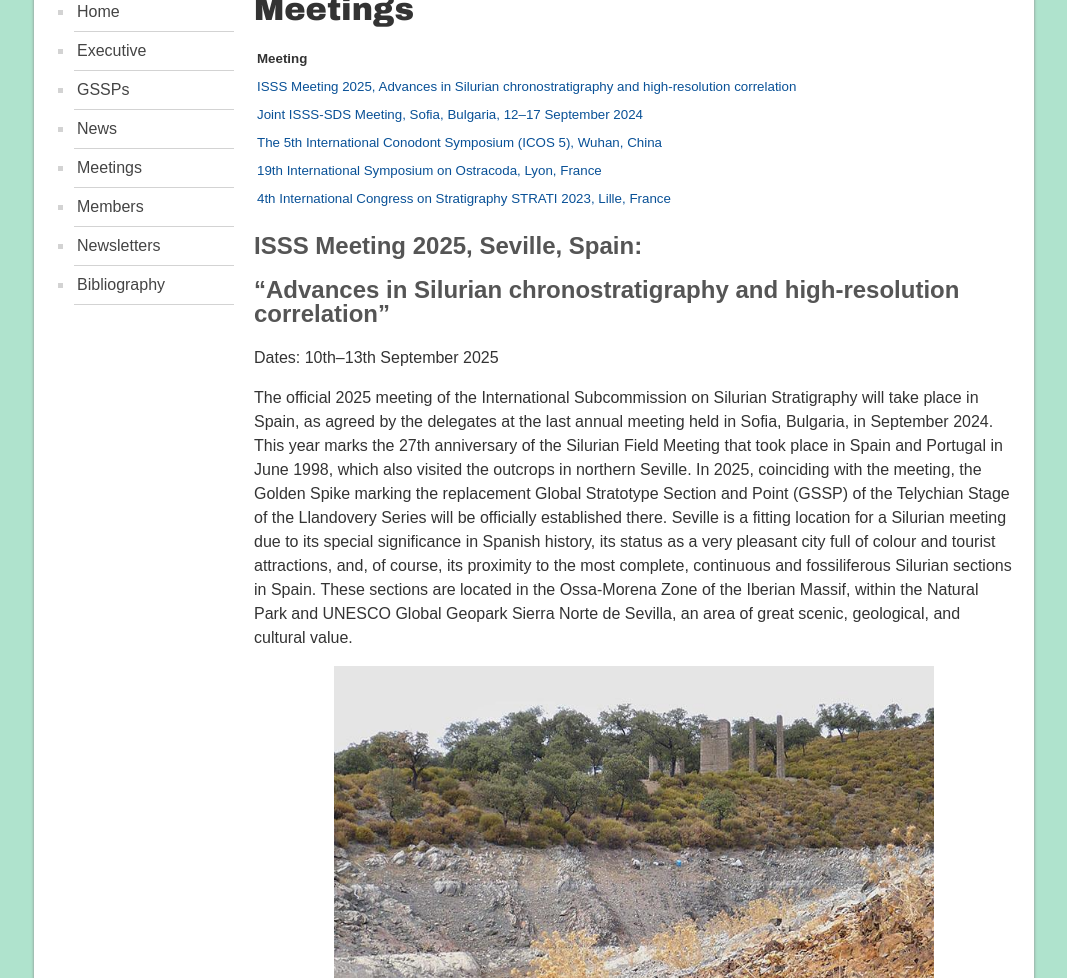
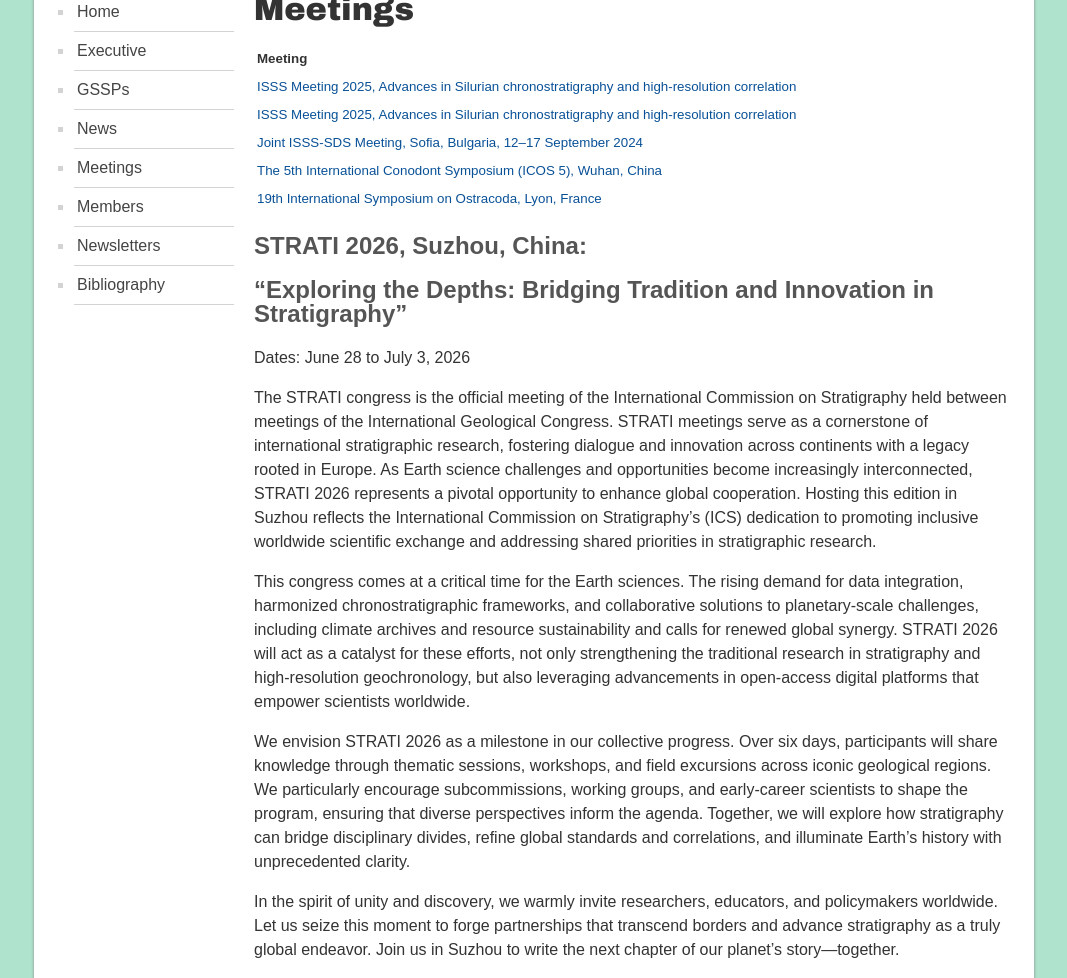
Before and after one commit to i-c-stratigraphy/subcommission-silurian, a Jekyll site: the page built from pages/meetings.md, in a window 1280 px wide and 1400 px high, scrolled down 274 px. Shown: the part 153-1131 px from the top of the window, without its empty margins (106-1173 px from the left). Built offline with Jekyll 4.4.1, drawn with Linux system fonts in a browser that asks for light colours; some of the changed text lies outside the part shown; grey boxes are pictures that could not be loaded.

Commit message:
Update meetings.md

```diff
--- a/pages/meetings.md
+++ b/pages/meetings.md
@@ -13,13 +13,49 @@ table { font-size:smaller; }
 Meeting |
 --- | ---
 [ISSS Meeting 2025, Advances in Silurian chronostratigraphy and high-resolution correlation](#5)  |
-[Joint ISSS-SDS Meeting, Sofia, Bulgaria, 12–17 September 2024](#4) |
-[The 5th International Conodont Symposium (ICOS 5), Wuhan, China](#3) |
-[19th International Symposium on Ostracoda, Lyon, France](#2) |
-[4th International Congress on Stratigraphy STRATI 2023, Lille, France](#1) |
+[ISSS Meeting 2025, Advances in Silurian chronostratigraphy and high-resolution correlation](#4)  |
+[Joint ISSS-SDS Meeting, Sofia, Bulgaria, 12–17 September 2024](#3) |
+[The 5th International Conodont Symposium (ICOS 5), Wuhan, China](#2) |
+[19th International Symposium on Ostracoda, Lyon, France](#1) |
+
 
 
 <a id="5"></a>
+## STRATI 2026, Suzhou, China:
+## “Exploring the Depths: Bridging Tradition and Innovation in Stratigraphy”
+
+
+Dates: June 28 to July 3, 2026
+
+The STRATI congress is the official meeting of the International Commission on Stratigraphy held between meetings of the International Geological Congress. STRATI meetings serve as a cornerstone of international stratigraphic research, fostering dialogue and innovation across continents with a legacy rooted in Europe. As Earth science challenges and opportunities become increasingly interconnected, STRATI 2026 represents a pivotal opportunity to enhance global cooperation. Hosting this edition in Suzhou reflects the International Commission on Stratigraphy’s (ICS) dedication to promoting inclusive worldwide scientific exchange and addressing shared priorities in stratigraphic research.
+
+This congress comes at a critical time for the Earth sciences. The rising demand for data integration, harmonized chronostratigraphic frameworks, and collaborative solutions to planetary-scale challenges, including climate archives and resource sustainability and calls for renewed global synergy. STRATI 2026 will act as a catalyst for these efforts, not only strengthening the traditional research in stratigraphy and high-resolution geochronology, but also leveraging advancements in open-access digital platforms that empower scientists worldwide.
+
+We envision STRATI 2026 as a milestone in our collective progress. Over six days, participants will share knowledge through thematic sessions, workshops, and field excursions across iconic geological regions. We particularly encourage subcommissions, working groups, and early-career scientists to shape the program, ensuring that diverse perspectives inform the agenda. Together, we will explore how stratigraphy can bridge disciplinary divides, refine global standards and correlations, and illuminate Earth’s history with unprecedented clarity.
+
+In the spirit of unity and discovery, we warmly invite researchers, educators, and policymakers worldwide. Let us seize this moment to forge partnerships that transcend borders and advance stratigraphy as a truly global endeavor. Join us in Suzhou to write the next chapter of our planet’s story—together.
+
+<div align=center> <img src="images/Strati2026.png" width="600" height="400"></div>
+
+We are excited to invite the global stratigraphy community to STRATI 2026 – Exploring the Depths: Bridging Tradition and Innovation in Stratigraphy, taking place from June 28 to July 3, 2026, at Suzhou in Jiangsu Province, China.
+
+* [STRATI 2026: SECOND CIRCULAR](files/STRATIcircular2.pdf)
+
+
+
+#### Organizing committee
+Juan Carlos Gutiérrez-Marco, chairman (Spanish Research Council – IGEO)
+Sara Romero, secretary and scientific editor (Complutense University, Madrid)
+Isabel Rábano, treasurer (Spanish Research Council – IGME)
+Fernando Ruiz Bermudo (Spanish Research Council – IGME)
+Saturnino Lorenzo Álvarez (University of Castilla-La Mancha, Spain)
+Vicente Castaño Torres (Sierra Morena de Sevilla UNESCO Global Geopark)
+Gonzalo Fernández de Castro Martínez (Sierra Morena de Sevilla UNESCO Global Geopark)
+
+
+
+---
+<a id="4"></a>
 ## ISSS Meeting 2025, Seville, Spain:
 ## “Advances in Silurian chronostratigraphy and high-resolution correlation”
 
@@ -49,7 +85,7 @@ Vicente Castaño Torres (Sierra Morena de Sevilla UNESCO Global Geopark)
 Gonzalo Fernández de Castro Martínez (Sierra Morena de Sevilla UNESCO Global Geopark)
 
 ---
-<a id="4"></a>
+<a id="3"></a>
 ## Joint ISSS-SDS Meeting, Sofia, Bulgaria:
 ## “Time-line of Silurian and Devonian environmental and biotic changes”
 
@@ -61,7 +97,7 @@ Website: Information about the Earth and Man National Museum is available at htt
 Organizers: University of Mining and Geology “St. Ivan Rilski” and collaborating institutions.
 
 ---
-<a id="3"></a>
+<a id="2"></a>
 ## The 5th International Conodont Symposium (ICOS 5), Wuhan, China
 
 Dates: June 24th to 27th 2022.
@@ -75,7 +111,7 @@ Organisers: Professor Xulong Lai, Vice President of China University of Geoscien
 
 
 ---
-<a id="2"></a>
+<a id="1"></a>
 ## 19th International Symposium on Ostracoda, Lyon, France
 
 Dates: July 18th to 22nd 2022
@@ -91,15 +127,3 @@ Organising Committee: Vincent Perrier, Marie-Béatrice Forel and Sylvie Crasquin
 
 
 ---
-<a id="1"></a>
-## 4th International Congress on Stratigraphy STRATI 2023, Lille, France
-
-Dates: July 11th to 13th 2023
-Venue: Lille, France.
-
-The indoor sessions with keynote talks and regular lectures (partly scheduled online) will take place in the new Congress Centre of Lille University ‘Lilliad’ on the Campus of the Cité Scientifique (Science Campus) at Villeneuve d’Ascq (15 minutes by metro from Lille city centre). In addition, several pre- and post-conference excursions and one-day field trips are scheduled to take place before and after the indoor meeting.
-Website: https://strati2023.sciencesconf.org/
-Description: Following the 1st congress in Lisbon (Portugal) in 2013, and additional congresses organized in Graz (Austria) in 2015 and Milan (Italy) in 2019, the 4th International Congress on Stratigraphy STRATI 2023 will be held in Lille, France, 11th to13th July 2023.
-General scientific themes will be mostly organized as plenary sessions, but parallel sessions will also be scheduled, as well as poster sessions. The following scientific sessions have been proposed covering a wide range of stratigraphic topics.
-
----
```
